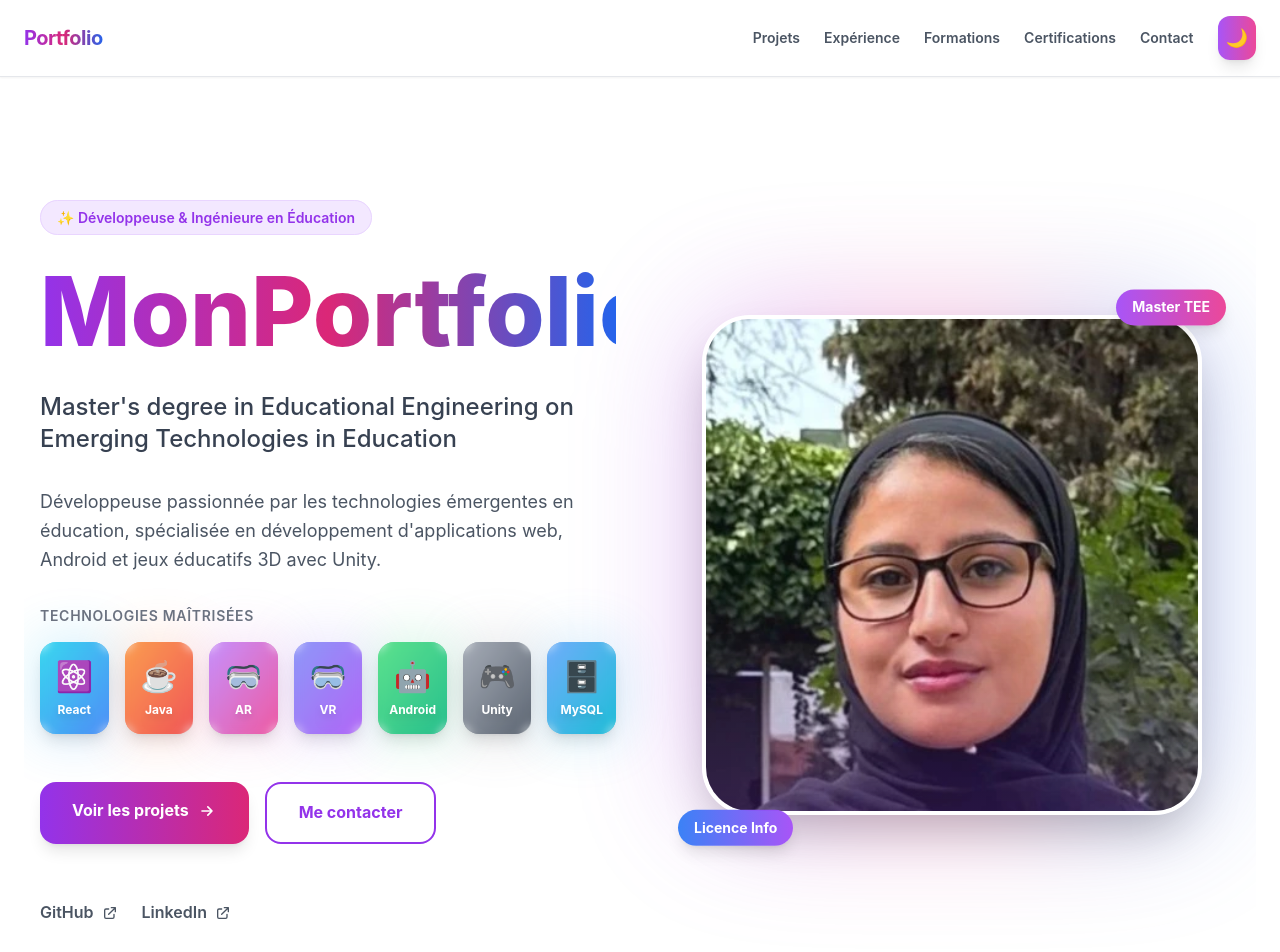
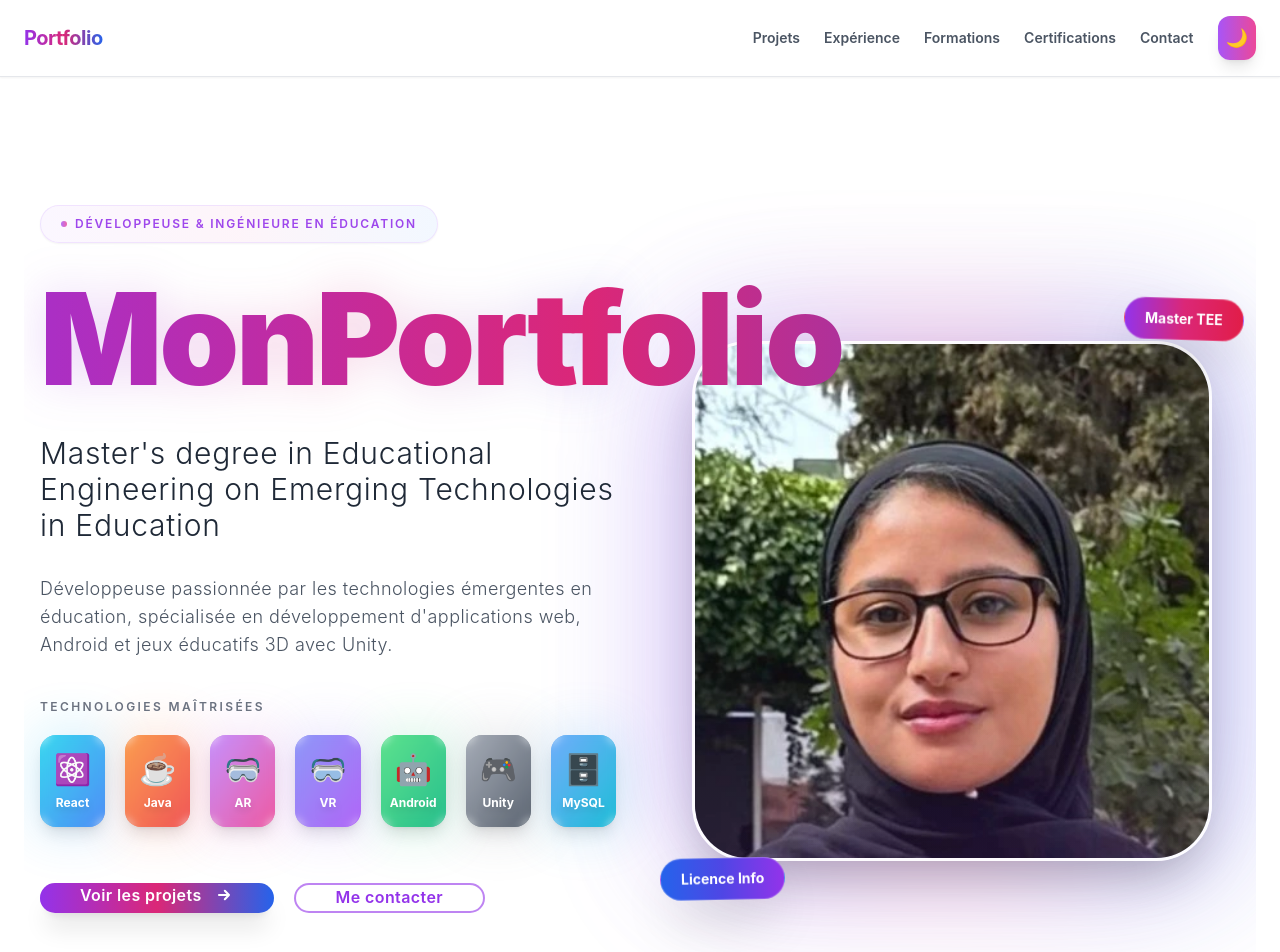
Before and after one commit to Purple003/Portfolio, a React (Vite) app: page / in a window 1280 px wide. Shown: the top 952 px of the page. Built offline with nearby package versions, Linux system fonts and the light colour scheme.

Commit message:
Style premium et professionnel amÃ©liorÃ© - Design haut de gamme avec animations sophistiquÃ©es

```diff
--- a/src/pages/Home.tsx
+++ b/src/pages/Home.tsx
@@ -7,48 +7,61 @@ import TechLogo from "@/components/TechLogo";
 export default function Home() {
   return (
     <div className="relative min-h-screen overflow-hidden">
-      {/* Animated Background */}
-      <div className="fixed inset-0 -z-10">
-        <div className="absolute inset-0 bg-gradient-to-br from-purple-50 via-blue-50 to-pink-50 dark:from-gray-950 dark:via-purple-950/20 dark:to-gray-950" />
-        <div className="absolute inset-0 bg-[radial-gradient(circle_at_50%_50%,rgba(120,119,198,0.1),transparent_50%)]" />
+      {/* Premium Animated Background */}
+      <div className="fixed inset-0 -z-10 overflow-hidden">
+        {/* Base Gradient */}
+        <div className="absolute inset-0 bg-gradient-to-br from-slate-50 via-indigo-50/40 to-purple-50/40 dark:from-gray-950 dark:via-indigo-950/30 dark:to-purple-950/20" />
+
+        {/* Sophisticated Radial Gradients */}
+        <div className="absolute inset-0 bg-[radial-gradient(ellipse_at_top_left,_rgba(139,92,246,0.15),transparent_60%)] dark:bg-[radial-gradient(ellipse_at_top_left,_rgba(139,92,246,0.08),transparent_60%)]" />
+        <div className="absolute inset-0 bg-[radial-gradient(ellipse_at_bottom_right,_rgba(236,72,153,0.12),transparent_60%)] dark:bg-[radial-gradient(ellipse_at_bottom_right,_rgba(236,72,153,0.06),transparent_60%)]" />
+        <div className="absolute inset-0 bg-[radial-gradient(ellipse_at_center,_rgba(59,130,246,0.1),transparent_70%)] dark:bg-[radial-gradient(ellipse_at_center,_rgba(59,130,246,0.05),transparent_70%)]" />
+
+        {/* Premium Animated Orbs */}
         <motion.div
-          className="absolute top-20 left-20 w-72 h-72 bg-purple-300 rounded-full mix-blend-multiply filter blur-xl opacity-20 animate-blob"
+          className="absolute top-1/4 left-1/4 w-96 h-96 bg-gradient-to-r from-purple-400/20 to-indigo-400/20 rounded-full mix-blend-multiply filter blur-3xl"
           animate={{
-            x: [0, 100, 0],
-            y: [0, 50, 0],
+            x: [0, 80, 0],
+            y: [0, 60, 0],
+            scale: [1, 1.1, 1],
           }}
           transition={{
-            duration: 20,
+            duration: 25,
             repeat: Infinity,
             ease: "easeInOut"
           }}
         />
         <motion.div
-          className="absolute top-40 right-20 w-72 h-72 bg-pink-300 rounded-full mix-blend-multiply filter blur-xl opacity-20 animate-blob"
+          className="absolute top-1/3 right-1/4 w-96 h-96 bg-gradient-to-r from-pink-400/20 to-rose-400/20 rounded-full mix-blend-multiply filter blur-3xl"
           animate={{
-            x: [0, -100, 0],
-            y: [0, 50, 0],
+            x: [0, -80, 0],
+            y: [0, 60, 0],
+            scale: [1, 1.15, 1],
           }}
           transition={{
-            duration: 15,
+            duration: 20,
             repeat: Infinity,
             ease: "easeInOut",
             delay: 0.5
           }}
         />
         <motion.div
-          className="absolute bottom-20 left-40 w-72 h-72 bg-blue-300 rounded-full mix-blend-multiply filter blur-xl opacity-20 animate-blob"
+          className="absolute bottom-1/4 left-1/3 w-96 h-96 bg-gradient-to-r from-blue-400/20 to-cyan-400/20 rounded-full mix-blend-multiply filter blur-3xl"
           animate={{
-            x: [0, 50, 0],
-            y: [0, -100, 0],
+            x: [0, 60, 0],
+            y: [0, -80, 0],
+            scale: [1, 1.2, 1],
           }}
           transition={{
-            duration: 18,
+            duration: 22,
             repeat: Infinity,
             ease: "easeInOut",
             delay: 1
           }}
         />
+
+        {/* Subtle Grid Pattern */}
+        <div className="absolute inset-0 bg-[linear-gradient(rgba(0,0,0,0.02)_1px,transparent_1px),linear-gradient(90deg,rgba(0,0,0,0.02)_1px,transparent_1px)] bg-[size:4rem_4rem] dark:bg-[linear-gradient(rgba(255,255,255,0.02)_1px,transparent_1px),linear-gradient(90deg,rgba(255,255,255,0.02)_1px,transparent_1px)]" />
       </div>
 
       <section className="relative min-h-screen flex items-center py-20 px-4">
@@ -72,30 +85,37 @@ export default function Home() {
               <motion.div
                 initial={{ opacity: 0, y: 20 }}
                 animate={{ opacity: 1, y: 0 }}
-                transition={{ delay: 0.2 }}
+                transition={{ delay: 0.2, duration: 0.6 }}
                 className="inline-block"
               >
-                <span className="text-sm font-semibold text-purple-600 dark:text-purple-400 px-4 py-2 rounded-full bg-purple-100 dark:bg-purple-900/30 border border-purple-200 dark:border-purple-800">
-                  ✨ Développeuse & Ingénieure en Éducation
+                <span className="inline-flex items-center gap-2 text-xs font-semibold tracking-[0.15em] uppercase text-purple-600/90 dark:text-purple-400/90 px-5 py-2.5 rounded-full bg-gradient-to-r from-purple-50/80 via-pink-50/80 to-blue-50/80 dark:from-purple-950/40 dark:via-pink-950/40 dark:to-blue-950/40 backdrop-blur-md border border-purple-200/60 dark:border-purple-800/60 shadow-sm">
+                  <span className="w-1.5 h-1.5 rounded-full bg-gradient-to-r from-purple-500 to-pink-500 animate-pulse" />
+                  Développeuse & Ingénieure en Éducation
                 </span>
               </motion.div>
 
               <motion.h1
-                initial={{ opacity: 0, y: 20 }}
+                initial={{ opacity: 0, y: 30 }}
                 animate={{ opacity: 1, y: 0 }}
-                transition={{ delay: 0.3 }}
-                className="text-6xl md:text-7xl lg:text-8xl font-extrabold leading-tight"
+                transition={{ delay: 0.3, duration: 0.8, ease: [0.22, 1, 0.36, 1] }}
+                className="text-6xl md:text-7xl lg:text-8xl xl:text-9xl font-black leading-[0.95] tracking-tight"
               >
-                <span className="block bg-gradient-to-r from-purple-600 via-pink-600 to-blue-600 bg-clip-text text-transparent">
-                  MonPortfolio
+                <span className="block relative">
+                  <span className="bg-gradient-to-r from-purple-600 via-pink-600 via-blue-600 to-indigo-600 bg-clip-text text-transparent bg-[length:200%_auto] animate-[gradient_8s_ease_infinite]">
+                    MonPortfolio
+                  </span>
+                  {/* Subtle text shadow for depth */}
+                  <span className="absolute inset-0 bg-gradient-to-r from-purple-600/20 via-pink-600/20 via-blue-600/20 to-indigo-600/20 bg-clip-text text-transparent blur-xl -z-10">
+                    MonPortfolio
+                  </span>
                 </span>
               </motion.h1>
 
               <motion.p
                 initial={{ opacity: 0, y: 20 }}
                 animate={{ opacity: 1, y: 0 }}
-                transition={{ delay: 0.4 }}
-                className="text-xl md:text-2xl text-gray-700 dark:text-gray-300 font-medium leading-relaxed"
+                transition={{ delay: 0.4, duration: 0.7 }}
+                className="text-xl md:text-2xl lg:text-3xl text-gray-800 dark:text-gray-200 font-light leading-relaxed tracking-wide"
               >
                 {profile.role}
               </motion.p>
@@ -103,124 +123,169 @@ export default function Home() {
               <motion.p
                 initial={{ opacity: 0, y: 20 }}
                 animate={{ opacity: 1, y: 0 }}
-                transition={{ delay: 0.5 }}
-                className="text-lg text-gray-600 dark:text-gray-400 leading-relaxed max-w-2xl"
+                transition={{ delay: 0.5, duration: 0.7 }}
+                className="text-base md:text-lg text-gray-600 dark:text-gray-400 leading-relaxed max-w-2xl font-light tracking-wide"
               >
                 {profile.about}
               </motion.p>
 
-              {/* Tech Stack */}
+              {/* Premium Tech Stack */}
               <motion.div
                 initial={{ opacity: 0, y: 20 }}
                 animate={{ opacity: 1, y: 0 }}
-                transition={{ delay: 0.6 }}
-                className="space-y-4"
+                transition={{ delay: 0.6, duration: 0.7 }}
+                className="space-y-5 pt-2"
               >
-                <h3 className="text-sm font-semibold text-gray-500 dark:text-gray-400 uppercase tracking-wider">
+                <h3 className="text-xs font-semibold text-gray-500 dark:text-gray-400 uppercase tracking-[0.2em] letter-spacing-wider">
                   Technologies Maîtrisées
                 </h3>
-                <div className="grid grid-cols-4 sm:grid-cols-7 gap-4">
+                <div className="grid grid-cols-4 sm:grid-cols-7 gap-5">
                   {profile.skills.map((skill, index) => (
                     <TechLogo key={skill} tech={skill} index={index} />
                   ))}
                 </div>
               </motion.div>
 
-              {/* CTA Buttons */}
+              {/* Premium CTA Buttons */}
               <motion.div
                 initial={{ opacity: 0, y: 20 }}
                 animate={{ opacity: 1, y: 0 }}
-                transition={{ delay: 0.7 }}
-                className="flex flex-wrap gap-4 pt-4"
+                transition={{ delay: 0.7, duration: 0.7 }}
+                className="flex flex-wrap gap-5 pt-6"
               >
                 <Link
                   to="/projects"
-                  className="group relative px-8 py-4 rounded-2xl bg-gradient-to-r from-purple-600 to-pink-600 text-white font-bold shadow-lg hover:shadow-2xl transition-all duration-300 hover:scale-105 overflow-hidden"
+                  className="group relative px-10 py-4.5 rounded-2xl bg-gradient-to-r from-purple-600 via-pink-600 to-blue-600 text-white font-semibold shadow-xl hover:shadow-2xl transition-all duration-500 hover:scale-[1.02] overflow-hidden"
                 >
-                  <span className="relative z-10 flex items-center gap-2">
+                  <span className="relative z-10 flex items-center gap-3 text-base tracking-wide">
                     Voir les projets
-                    <svg className="w-5 h-5 group-hover:translate-x-1 transition-transform" fill="none" stroke="currentColor" viewBox="0 0 24 24">
-                      <path strokeLinecap="round" strokeLinejoin="round" strokeWidth={2} d="M13 7l5 5m0 0l-5 5m5-5H6" />
+                    <svg className="w-5 h-5 group-hover:translate-x-1.5 transition-transform duration-300" fill="none" stroke="currentColor" viewBox="0 0 24 24">
+                      <path strokeLinecap="round" strokeLinejoin="round" strokeWidth={2.5} d="M13 7l5 5m0 0l-5 5m5-5H6" />
                     </svg>
                   </span>
                   <motion.div
-                    className="absolute inset-0 bg-gradient-to-r from-pink-600 to-purple-600"
+                    className="absolute inset-0 bg-gradient-to-r from-blue-600 via-pink-600 to-purple-600"
                     initial={{ x: "-100%" }}
                     whileHover={{ x: 0 }}
-                    transition={{ duration: 0.3 }}
+                    transition={{ duration: 0.4, ease: "easeInOut" }}
+                  />
+                  {/* Shine effect */}
+                  <motion.div
+                    className="absolute inset-0 bg-gradient-to-r from-transparent via-white/20 to-transparent"
+                    initial={{ x: "-100%" }}
+                    whileHover={{ x: "100%" }}
+                    transition={{ duration: 0.6 }}
                   />
                 </Link>
                 <Link
                   to="/contact"
-                  className="px-8 py-4 rounded-2xl border-2 border-purple-600 dark:border-purple-400 bg-white/50 dark:bg-gray-900/50 backdrop-blur-sm text-purple-600 dark:text-purple-400 font-bold hover:bg-purple-50 dark:hover:bg-purple-900/20 transition-all duration-300 hover:scale-105"
+                  className="group relative px-10 py-4.5 rounded-2xl border-2 border-purple-600/60 dark:border-purple-400/60 bg-white/80 dark:bg-gray-900/80 backdrop-blur-md text-purple-600 dark:text-purple-400 font-semibold hover:bg-gradient-to-r hover:from-purple-50 hover:to-pink-50 dark:hover:from-purple-950/30 dark:hover:to-pink-950/30 transition-all duration-500 hover:scale-[1.02] hover:border-purple-600 dark:hover:border-purple-400 hover:shadow-lg"
                 >
-                  Me contacter
+                  <span className="relative z-10 text-base tracking-wide">Me contacter</span>
                 </Link>
               </motion.div>
 
-              {/* Social Links */}
+              {/* Premium Social Links */}
               <motion.div
                 initial={{ opacity: 0, y: 20 }}
                 animate={{ opacity: 1, y: 0 }}
-                transition={{ delay: 0.8 }}
-                className="flex items-center gap-6 pt-6"
+                transition={{ delay: 0.8, duration: 0.7 }}
+                className="flex items-center gap-8 pt-8"
               >
-                {profile.socials.map((social) => (
-                  <a
+                {profile.socials.map((social, index) => (
+                  <motion.a
                     key={social.label}
                     href={social.href}
                     target="_blank"
                     rel="noreferrer"
-                    className="group flex items-center gap-2 text-gray-600 dark:text-gray-400 hover:text-purple-600 dark:hover:text-purple-400 transition-colors font-semibold"
+                    initial={{ opacity: 0, x: -10 }}
+                    animate={{ opacity: 1, x: 0 }}
+                    transition={{ delay: 0.8 + index * 0.1 }}
+                    whileHover={{ scale: 1.05 }}
+                    className="group flex items-center gap-2.5 text-gray-700 dark:text-gray-300 hover:text-purple-600 dark:hover:text-purple-400 transition-all duration-300 font-medium text-sm tracking-wide"
                   >
-                    <span>{social.label}</span>
-                    <svg className="w-4 h-4 group-hover:translate-x-1 group-hover:-translate-y-1 transition-transform" fill="none" stroke="currentColor" viewBox="0 0 24 24">
-                      <path strokeLinecap="round" strokeLinejoin="round" strokeWidth={2} d="M10 6H6a2 2 0 00-2 2v10a2 2 0 002 2h10a2 2 0 002-2v-4M14 4h6m0 0v6m0-6L10 14" />
+                    <span className="relative">
+                      {social.label}
+                      <span className="absolute bottom-0 left-0 w-0 h-0.5 bg-gradient-to-r from-purple-600 to-pink-600 group-hover:w-full transition-all duration-300" />
+                    </span>
+                    <svg className="w-4 h-4 group-hover:translate-x-1 group-hover:-translate-y-1 transition-transform duration-300" fill="none" stroke="currentColor" viewBox="0 0 24 24">
+                      <path strokeLinecap="round" strokeLinejoin="round" strokeWidth={2.5} d="M10 6H6a2 2 0 00-2 2v10a2 2 0 002 2h10a2 2 0 002-2v-4M14 4h6m0 0v6m0-6L10 14" />
                     </svg>
-                  </a>
+                  </motion.a>
                 ))}
               </motion.div>
             </motion.div>
 
-            {/* Right Image */}
+            {/* Premium Right Image */}
             <motion.div
               initial={{ opacity: 0, x: 50 }}
               animate={{ opacity: 1, x: 0 }}
-              transition={{ duration: 0.8, delay: 0.3 }}
+              transition={{ duration: 0.8, delay: 0.3, ease: [0.22, 1, 0.36, 1] }}
               className="relative flex justify-center items-center"
             >
-              <div className="relative w-full max-w-[500px]">
-                {/* Glowing Background */}
-                <div className="absolute inset-0 bg-gradient-to-r from-purple-500 via-pink-500 to-blue-500 rounded-[3rem] blur-3xl opacity-30 animate-pulse" />
+              <div className="relative w-full max-w-[520px]">
+                {/* Premium Glowing Background Layers */}
+                <motion.div
+                  animate={{
+                    scale: [1, 1.05, 1],
+                    opacity: [0.25, 0.35, 0.25],
+                  }}
+                  transition={{
+                    duration: 4,
+                    repeat: Infinity,
+                    ease: "easeInOut"
+                  }}
+                  className="absolute inset-0 bg-gradient-to-r from-purple-500 via-pink-500 to-blue-500 rounded-[3.5rem] blur-3xl"
+                />
+                <motion.div
+                  animate={{
+                    scale: [1.05, 1, 1.05],
+                    opacity: [0.15, 0.25, 0.15],
+                  }}
+                  transition={{
+                    duration: 5,
+                    repeat: Infinity,
+                    ease: "easeInOut",
+                    delay: 0.5
+                  }}
+                  className="absolute inset-0 bg-gradient-to-r from-blue-500 via-indigo-500 to-purple-500 rounded-[3.5rem] blur-3xl"
+                />
 
-                {/* Image Container */}
+                {/* Premium Image Container */}
                 <motion.div
-                  whileHover={{ scale: 1.05, rotate: 2 }}
-                  transition={{ duration: 0.3 }}
-                  className="relative rounded-[3rem] overflow-hidden shadow-2xl border-4 border-white dark:border-gray-800"
+                  whileHover={{ scale: 1.03, rotate: 1 }}
+                  transition={{ duration: 0.4, ease: "easeOut" }}
+                  className="relative rounded-[3.5rem] overflow-hidden shadow-2xl border-[3px] border-white/90 dark:border-gray-800/90 backdrop-blur-sm"
                 >
-                  <div className="absolute inset-0 bg-gradient-to-t from-purple-600/20 via-transparent to-transparent z-10" />
+                  {/* Premium Gradient Overlay */}
+                  <div className="absolute inset-0 bg-gradient-to-t from-purple-600/10 via-transparent to-transparent z-10" />
+                  <div className="absolute inset-0 bg-gradient-to-br from-transparent via-transparent to-pink-600/5 z-10" />
+
+                  {/* Image */}
                   <img
                     src={profile.photo || "/photo.jpg"}
                     alt={`Photo de profil de ${profile.name}`}
-                    className="w-full h-auto object-cover"
-                    width={500}
-                    height={500}
+                    className="w-full h-auto object-cover relative z-0"
+                    width={520}
+                    height={520}
                   />
+
+                  {/* Premium Border Glow */}
+                  <div className="absolute inset-0 rounded-[3.5rem] bg-gradient-to-r from-purple-600/0 via-pink-600/0 to-blue-600/0 hover:from-purple-600/20 hover:via-pink-600/20 hover:to-blue-600/20 transition-all duration-500 pointer-events-none z-20" />
                 </motion.div>
 
-                {/* Floating Badges */}
+                {/* Premium Floating Badges */}
                 <motion.div
-                  animate={{ y: [0, -10, 0] }}
-                  transition={{ duration: 3, repeat: Infinity, ease: "easeInOut" }}
-                  className="absolute -top-6 -right-6 bg-gradient-to-r from-purple-500 to-pink-500 text-white px-4 py-2 rounded-full shadow-lg font-bold text-sm"
+                  animate={{ y: [0, -12, 0], rotate: [0, 2, 0] }}
+                  transition={{ duration: 4, repeat: Infinity, ease: "easeInOut" }}
+                  className="absolute -top-8 -right-8 bg-gradient-to-r from-purple-600 via-pink-600 to-rose-600 text-white px-5 py-2.5 rounded-full shadow-2xl font-bold text-sm backdrop-blur-md border border-white/20"
                 >
                   Master TEE
                 </motion.div>
                 <motion.div
-                  animate={{ y: [0, 10, 0] }}
-                  transition={{ duration: 3, repeat: Infinity, ease: "easeInOut", delay: 0.5 }}
-                  className="absolute -bottom-6 -left-6 bg-gradient-to-r from-blue-500 to-purple-500 text-white px-4 py-2 rounded-full shadow-lg font-bold text-sm"
+                  animate={{ y: [0, 12, 0], rotate: [0, -2, 0] }}
+                  transition={{ duration: 4, repeat: Infinity, ease: "easeInOut", delay: 0.5 }}
+                  className="absolute -bottom-8 -left-8 bg-gradient-to-r from-blue-600 via-indigo-600 to-purple-600 text-white px-5 py-2.5 rounded-full shadow-2xl font-bold text-sm backdrop-blur-md border border-white/20"
                 >
                   Licence Info
                 </motion.div>
```
Also changed, not shown: src/index.css (+9 -0 lines).
